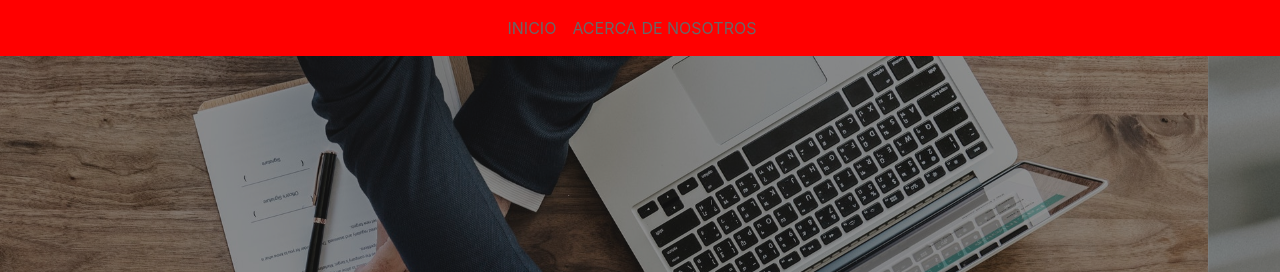
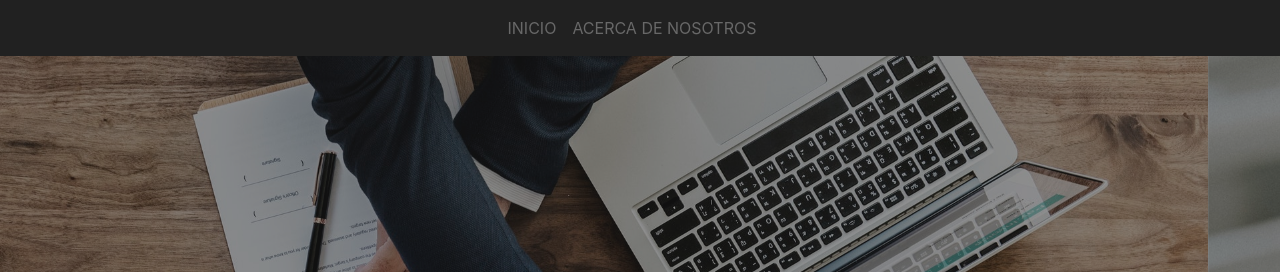
Before and after one commit to lmtejada/t-landing, a Gatsby site: page / in a window 1280 px wide. Shown: the top 272 px of the page. Built offline with nearby package versions, Linux system fonts and the light colour scheme; Gatsby itself is replaced by a stand-in of ours.

Commit message:
Reverting changes

```diff
--- a/src/components/navigation/navigation.scss
+++ b/src/components/navigation/navigation.scss
@@ -2,7 +2,7 @@
 
 nav.navbar {
     padding: 16px;
-    background-color: red;
+    background-color: $color-third-branding;
     color: $color-secundary-branding;
 
     .navbar-nav .nav-item a {
```
